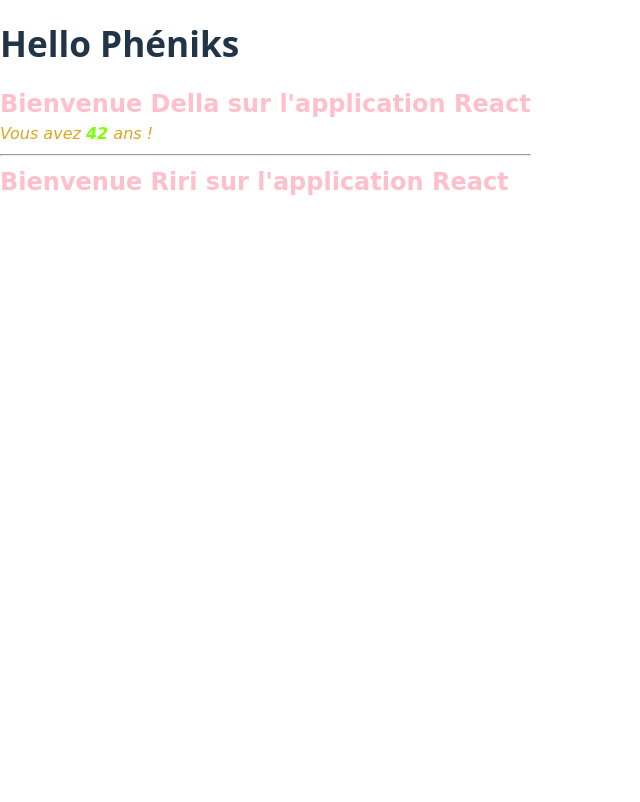
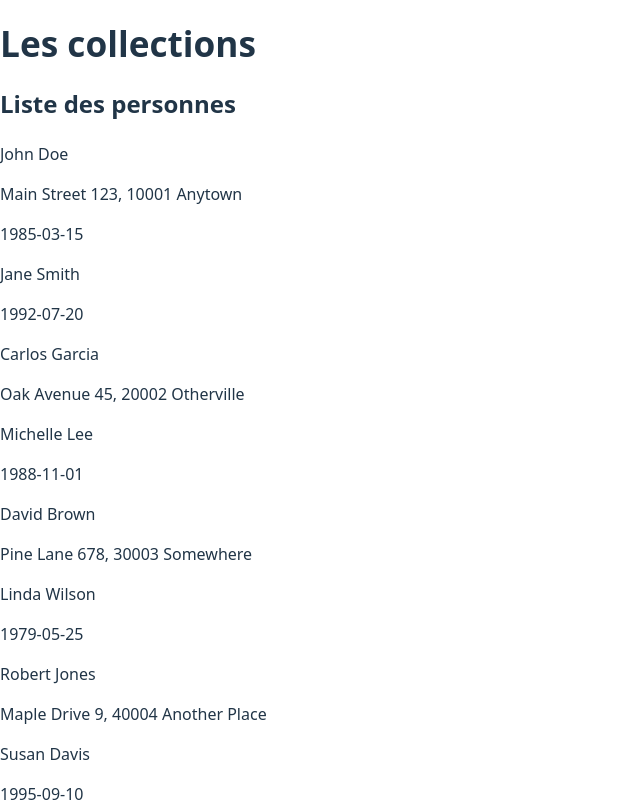
Before and after one commit to Formation-JS/Pheniks_React__Demo_01, a React (Vite) app: page / in a window 1280 px wide. Shown: the top 802 px of the page, without its empty margins (0-640 px from the left). Built offline with nearby package versions, Linux system fonts and the light colour scheme.

Commit message:
PersonList 🦄

```diff
--- a/src/@types/people.d.ts
+++ b/src/@types/people.d.ts
@@ -9,6 +9,6 @@
   id: number;
   name: string;
   firstName: string;
-  address: PersonAddress;
+  address: PersonAddress | null;
   birthDate: string | null;
 };
--- a/src/App.tsx
+++ b/src/App.tsx
@@ -1,13 +1,26 @@
+import PeopleList from './components/PeopleList/PeopleList';
 import Welcome from './components/Welcome/Welcome';
+import peopleService from './services/people.service';
 
 function App() {
 
+  //? Demo 01 - Intro
+  // return (
+  //   <div>
+  //     <h1>Hello Phéniks</h1>
+  //     <Welcome firstname='Della' age={42} />
+  //     <hr/>
+  //     <Welcome firstname='Riri' age={13} />
+  //   </div>
+  // )
+
+  //? Demo 02 - Collection
+  const people = peopleService.getAll();
+
   return (
     <div>
-      <h1>Hello Phéniks</h1>
-      <Welcome firstname='Della' age={42} />
-      <hr/>
-      <Welcome firstname='Riri' age={13} />
+      <h1>Les collections</h1>
+      <PeopleList people={people} />
     </div>
   )
 }
--- /dev/null
+++ b/src/components/PeopleList/PeopleList.tsx
@@ -0,0 +1,36 @@
+import { Person } from '../../@types/people';
+
+// ↓ Composant affichant la list
+type PeopleListProps = {
+  people: Person[];
+};
+export default function PeopleList({ people }: PeopleListProps) {
+
+  return (
+    <>
+      <h2>Liste des personnes</h2>
+      <div>
+        {people.map(person => <PeopleListItem key={person.id} {...person} />)}
+        {people.length === 0 && (
+          <p>Aucun element</p>
+        )}
+      </div>
+    </>
+  );
+};
+
+
+// ↓ Type basé sur "Person" pour pouvoir le customiser pour le composant
+type PeopleListItemProps = Person & {};
+function PeopleListItem({ firstName, address, birthDate, name }: PeopleListItemProps) {
+
+  return (
+    <article>
+      <p>{firstName} {name}</p>
+      {address && (
+        <p>{address.street} {address.number}, {address.postalCode} {address.city}</p>
+      )}
+      <p>{birthDate}</p>
+    </article>
+  );
+}
```
